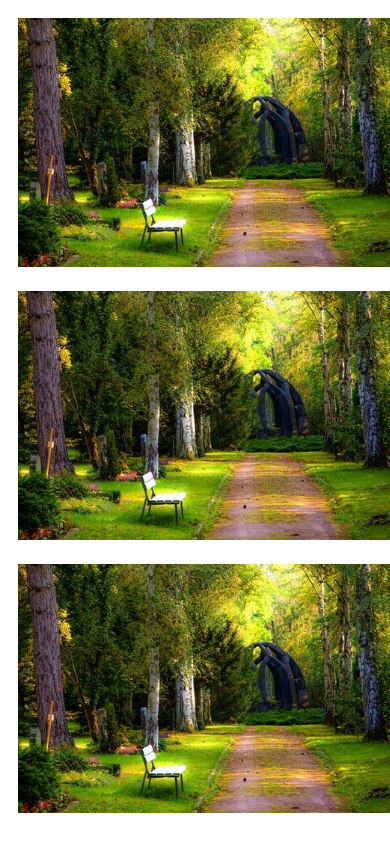
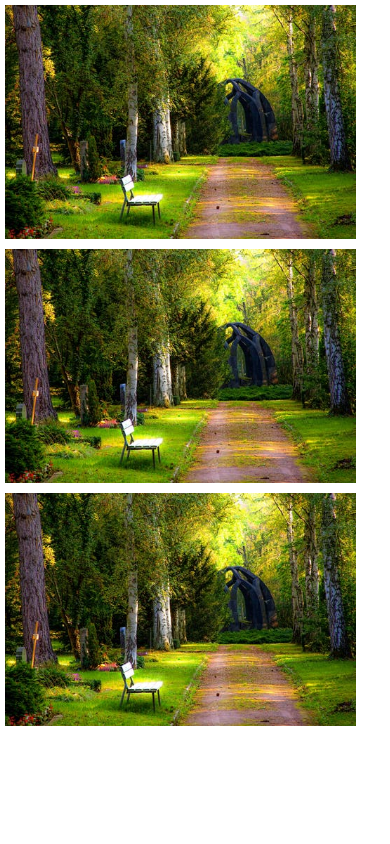
Before and after one commit to sacchinR/practice, a plain HTML site: page asign-1/Media Query/index.html in a window 390 px wide. Drawn offline with Linux system fonts and the light colour scheme.

Commit message:
third-commit

```diff
--- a/asign-1/Media Query/index.html
+++ b/asign-1/Media Query/index.html
@@ -12,24 +12,12 @@
 </head>
 
 <body>
+    <ul>
+        <li><img src="img-1.jpeg" id="img-1" ></li>
+        <li><img src="img-1.jpeg" id="img-2" ></li>
+        <li><img src="img-1.jpeg" id="img-3" ></li>
 
-<center>
-    <div>
-        <div class="image">
-            <img src="img-1.jpeg" >
-        </div>
-
-        <div class="image">
-            <img src="img-1.jpeg">
-        </div>
-
-        <div class="image">
-            <img src="img-1.jpeg">
-        </div>
-
-    </div>
-</center>
-
+    </ul>
 </body>
 
 </html>
--- a/asign-1/Media Query/style.css
+++ b/asign-1/Media Query/style.css
@@ -1,32 +1,51 @@
 
-.image{
-    display:inline-block;
+body{
+    padding: 0;
+    margin:0;
+}
+ul{
+    padding: 0;
+    margin:0;
+}
+li{
+    list-style-type: none;
 }
 
-.image img{
-    padding:10px;
-    height:auto;
-    max-width:1600px;
+ul li img{
+    padding: 5px;
+}
+
+#img-1{
+    max-width:30%;
+    float: left;
+}
+#img-2{
+    max-width:30%;
+    float:left;
+}
+#img-3{
+    max-width:30%;
+    float: left;
+}
+
+
+@media only screen and ( max-width:400px ) {
+
+    #img-1{
+        max-width:90%;
+        clear:left;
+    }
+    #img-2{
+        max-width:90%;
+        clear:left;
+
+    }
+    #img-3{
+        max-width:90%;
+        clear:left;
+
+    }
+
+
 
 }
-@media only screen and ( max-width:400px ) {
-
-    .image img{
-        height: auto;
-        max-width: 100%;
-    }
-
-}
-@media only screen and (min-width:800px){
-    .image img{
-        height:auto;
-        max-width:280px;
-    }
-}
-@media only screen and (min-width:1600px){
-    .image img{
-        height: auto;
-        max-width: 1600px;
-    }
-
-}
```
